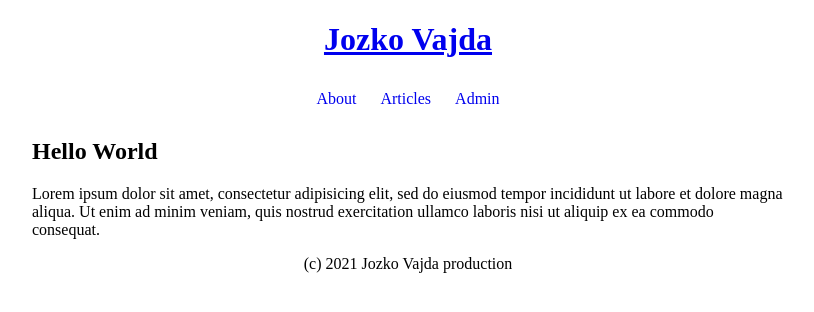
After one commit to pupan007/flask_project, a Flask app: page /articles/1 in a window 1280 px wide. The commit adds this page. Shown: the top 312 px of the page, without its empty margins (232-1046 px from the left). Run offline with Flask 2, Linux system fonts and the light colour scheme.

Commit message:
jinja temp sys

```diff
--- a/mdblog/app.py
+++ b/mdblog/app.py
@@ -1,5 +1,6 @@
 from flask import Flask
 from flask import render_template
+from .database import articles
 
 flask_app = Flask(__name__)
 
@@ -18,4 +19,11 @@ def view_admin():
 
 @flask_app.route("/articles/")
 def view_articles():
-    return render_template("articles.jinja")
+    return render_template("articles.jinja", articles=articles.items())
+
+@flask_app.route("/articles/<int:art_id>")
+def view_article(art_id):
+    article = articles.get(art_id)
+    if article:
+        return render_template("article.jinja", article=article)
+    return render_template("article_not_found.jinja", art_id=art_id)
--- /dev/null
+++ b/mdblog/database.py
@@ -0,0 +1,18 @@
+articles = {
+            1 : {
+                "title" : "Hello World",
+                "content" : "Lorem ipsum dolor sit amet, consectetur adipisicing elit, sed do eiusmod tempor incididunt ut labore et dolore magna aliqua. Ut enim ad minim veniam, quis nostrud exercitation ullamco laboris nisi ut aliquip ex ea commodo consequat."
+                },
+            2 : {
+                "title" : "Hello World",
+                "content" : "Lorem ipsum dolor sit amet, consectetur adipisicing elit, sed do eiusmod tempor incididunt ut labore et dolore magna aliqua. Ut enim ad minim veniam, quis nostrud exercitation ullamco laboris nisi ut aliquip ex ea commodo consequat."
+                },
+            3 : {
+                "title" : "Hello World",
+                "content" : "Lorem ipsum dolor sit amet, consectetur adipisicing elit, sed do eiusmod tempor incididunt ut labore et dolore magna aliqua. Ut enim ad minim veniam, quis nostrud exercitation ullamco laboris nisi ut aliquip ex ea commodo consequat."
+                },
+            4 : {
+                "title" : "Hello World",
+                "content" : "Lorem ipsum dolor sit amet, consectetur adipisicing elit, sed do eiusmod tempor incididunt ut labore et dolore magna aliqua. Ut enim ad minim veniam, quis nostrud exercitation ullamco laboris nisi ut aliquip ex ea commodo consequat."
+                }
+        }
--- /dev/null
+++ b/mdblog/templates/_footer.jinja
@@ -0,0 +1,5 @@
+<footer>
+        <p>
+            (c) 2021 Jozko Vajda production
+        </p>
+    </footer>
--- /dev/null
+++ b/mdblog/templates/_head.jinja
@@ -0,0 +1 @@
+<link rel="stylesheet" type="text/css" href={{url_for("static", filename= "css/main.css")}}>
--- a/mdblog/templates/_main.jinja
+++ b/mdblog/templates/_main.jinja
@@ -3,7 +3,8 @@
 
 <head>
     <title>{%block title%}{%endblock%} </title>
-    <link rel="stylesheet" type="text/css" href={{url_for("static", filename= "css/main.css")}}
+   {% include "_head.jinja" %}
+
 
 </head>
 
@@ -11,13 +12,7 @@
     <header>
         <h1><a href= "{{url_for("view_welcome_page")}}">Jozko Vajda</a></h1>
     </header>
-    <nav>
-        <ul class=nav>
-            <li><a href= "{{url_for("view_about")}}">About</a></li>
-            <li><a href= "{{url_for("view_articles")}}">Articles</a></li>
-            <li><a href= "{{url_for("view_admin")}}">Admin</a></li>
-        </ul>
-    </nav>
+    {%include "_nav.jinja"%}
     <main>
         {%block main%}
 
@@ -25,11 +20,7 @@
 
     </main>
 
-    <footer>
-        <p>
-            (c) 2021 Jozko Vajda production
-        </p>
-    </footer>
+{% include "_footer.jinja" %}
 </body>
 
 </html>
--- /dev/null
+++ b/mdblog/templates/_nav.jinja
@@ -0,0 +1,7 @@
+<nav>
+        <ul class=nav>
+            <li><a href= "{{url_for("view_about")}}">About</a></li>
+            <li><a href= "{{url_for("view_articles")}}">Articles</a></li>
+            <li><a href= "{{url_for("view_admin")}}">Admin</a></li>
+        </ul>
+    </nav>
--- /dev/null
+++ b/mdblog/templates/article.jinja
@@ -0,0 +1,7 @@
+{% extends "_main.jinja"%}
+{%block title%} Article {{article.title}} {%endblock%}
+
+{%block main%}
+    <h2>{{article.title }}</h2>
+    <p>{{article.content}}</p>
+{%endblock%}
```
Also changed, not shown: mdblog/templates/article_not_found.jinja (added, +14 -0 lines), mdblog/templates/articles.jinja (+11 -1 lines).
